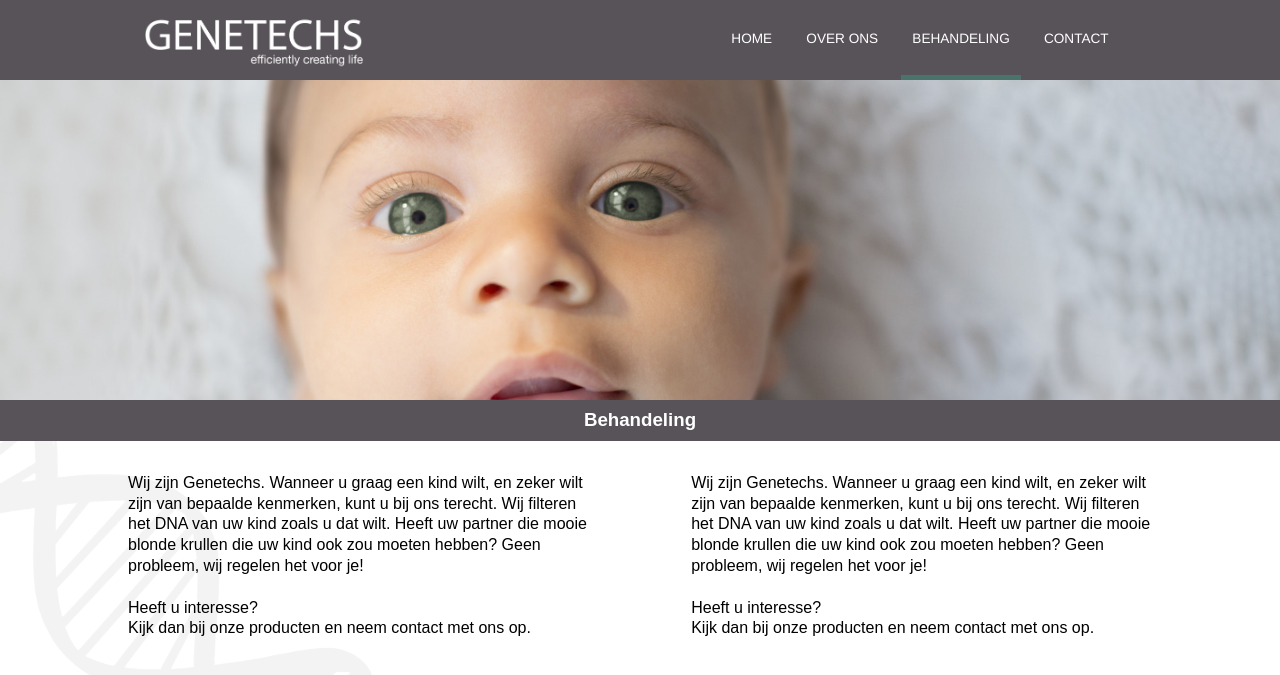
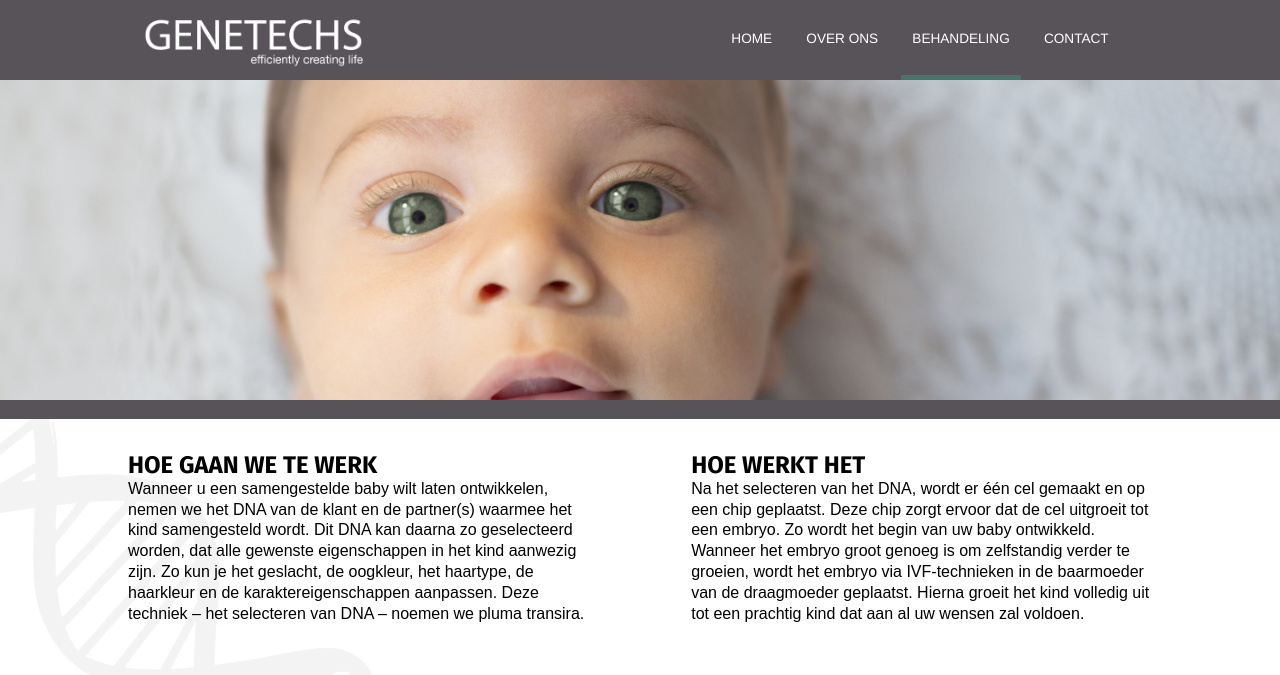
Before and after one commit to sunnyfeijen/VPRO, a PHP site: page /website/behandeling.php in a window 1280 px wide. Shown: the top 675 px of the page. Run offline with PHP 8.4, Linux system fonts and the light colour scheme; some libraries are stand-ins or nearby versions.

Commit message:
website zo goed als af?

```diff
--- a/website/behandeling.php
+++ b/website/behandeling.php
@@ -20,18 +20,20 @@ include 'build/head.php';
 </header>
     <section class="contentwrap">
       <div id='fotoslide3'></div>
-      <h3>Behandeling</h3>
+      <h3></h3>
           <div class='two_paragraphs'>
                 <div class="textwrap">
                   <div class='paragraph'>
-                  <p>Wij zijn Genetechs. Wanneer u graag een kind wilt, en zeker wilt zijn van bepaalde kenmerken, kunt u bij ons terecht.
-                    Wij filteren het DNA van uw kind zoals u dat wilt. Heeft uw partner die mooie blonde krullen die uw kind ook zou moeten hebben?
-                    Geen probleem, wij regelen het voor je!<br><br>Heeft u interesse?<br>Kijk dan bij onze producten en neem contact met ons op.</p>
+                    <h1>HOE GAAN WE TE WERK</h1>
+                  <p>
+                    Wanneer u een samengestelde baby wilt laten ontwikkelen, nemen we het DNA van de klant en de partner(s) waarmee het kind samengesteld wordt. Dit DNA kan daarna zo geselecteerd worden, dat alle gewenste eigenschappen in het kind aanwezig zijn. Zo kun je het geslacht, de oogkleur, het haartype, de haarkleur en de karaktereigenschappen aanpassen. Deze techniek – het selecteren van DNA – noemen we pluma transira.
+                  </p>
                 </div>
                 <div class='paragraph'>
-                  <p>Wij zijn Genetechs. Wanneer u graag een kind wilt, en zeker wilt zijn van bepaalde kenmerken, kunt u bij ons terecht.
-                    Wij filteren het DNA van uw kind zoals u dat wilt. Heeft uw partner die mooie blonde krullen die uw kind ook zou moeten hebben?
-                    Geen probleem, wij regelen het voor je!<br><br>Heeft u interesse?<br>Kijk dan bij onze producten en neem contact met ons op.</p>
+                    <h1>HOE WERKT HET</h1>
+                  <p>
+                    Na het selecteren van het DNA, wordt er één cel gemaakt en op een chip geplaatst. Deze chip zorgt ervoor dat de cel uitgroeit tot een embryo. Zo wordt het begin van uw baby ontwikkeld. Wanneer het embryo groot genoeg is om zelfstandig verder te groeien, wordt het embryo via IVF-technieken in de baarmoeder van de draagmoeder geplaatst. Hierna groeit het kind volledig uit tot een prachtig kind dat aan al uw wensen zal voldoen.
+                  </p>
             </div>
           </div>
       </div>
--- a/website/css/style.css
+++ b/website/css/style.css
@@ -128,6 +128,7 @@ h1{
 .paragraph{
     width:45%;
     float:left;
+    margin-bottom: 2em;
 }
 .paragraph:nth-child(even){
     margin-left: 10%;
--- a/website/index.php
+++ b/website/index.php
@@ -20,7 +20,7 @@ include 'build/head.php';
 </header>
     <section class="contentwrap">
     	<div id='fotoslide1'></div>
-    	<h3>Home</h3>
+    	<h3></h3>
         	<div class='two_paragraphs'>
                 <div class="textwrap">
                 	<div class='paragraph'>
```
Also changed, not shown: website/contact.php (+5 -5 lines), website/over.php (+4 -3 lines), website/Helvetica Neue/HelveticaNeue-Bold.ttf (renamed from website/css/Helvetica Neue/HelveticaNeue-Bold.ttf), website/Helvetica Neue/HelveticaNeue-BoldItalic.ttf (renamed from website/css/Helvetica Neue/HelveticaNeue-BoldItalic.ttf), website/Helvetica Neue/HelveticaNeue-CondensedBlack.ttf (renamed from website/css/Helvetica Neue/HelveticaNeue-CondensedBlack.ttf), website/Helvetica Neue/HelveticaNeue-CondensedBold.ttf (renamed from website/css/Helvetica Neue/HelveticaNeue-CondensedBold.ttf), website/Helvetica Neue/HelveticaNeue-Italic.ttf (renamed from website/css/Helvetica Neue/HelveticaNeue-Italic.ttf), website/Helvetica Neue/HelveticaNeue-Light.ttf (renamed from website/css/Helvetica Neue/HelveticaNeue-Light.ttf), website/Helvetica Neue/HelveticaNeue-LightItalic.ttf (renamed from website/css/Helvetica Neue/HelveticaNeue-LightItalic.ttf), website/Helvetica Neue/HelveticaNeue-Medium.ttf (renamed from website/css/Helvetica Neue/HelveticaNeue-Medium.ttf), website/Helvetica Neue/HelveticaNeue-MediumItalic.ttf (renamed from website/css/Helvetica Neue/HelveticaNeue-MediumItalic.ttf), website/Helvetica Neue/HelveticaNeue-Thin.ttf (renamed from website/css/Helvetica Neue/HelveticaNeue-Thin.ttf), website/Helvetica Neue/HelveticaNeue-ThinItalic.ttf (renamed from website/css/Helvetica Neue/HelveticaNeue-ThinItalic.ttf), website/Helvetica Neue/HelveticaNeue-UltraLight.ttf (added), 2 more files, 3 other files.
